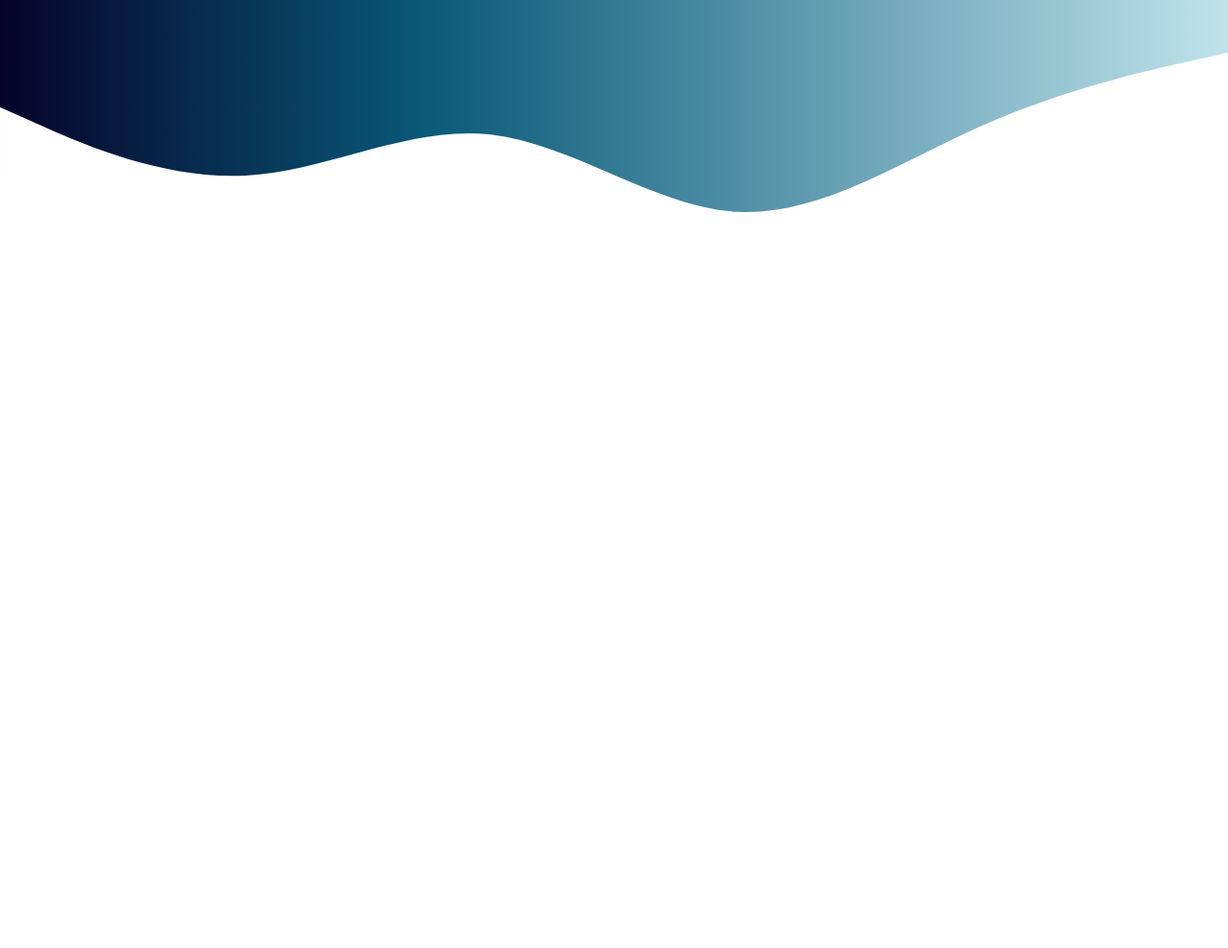
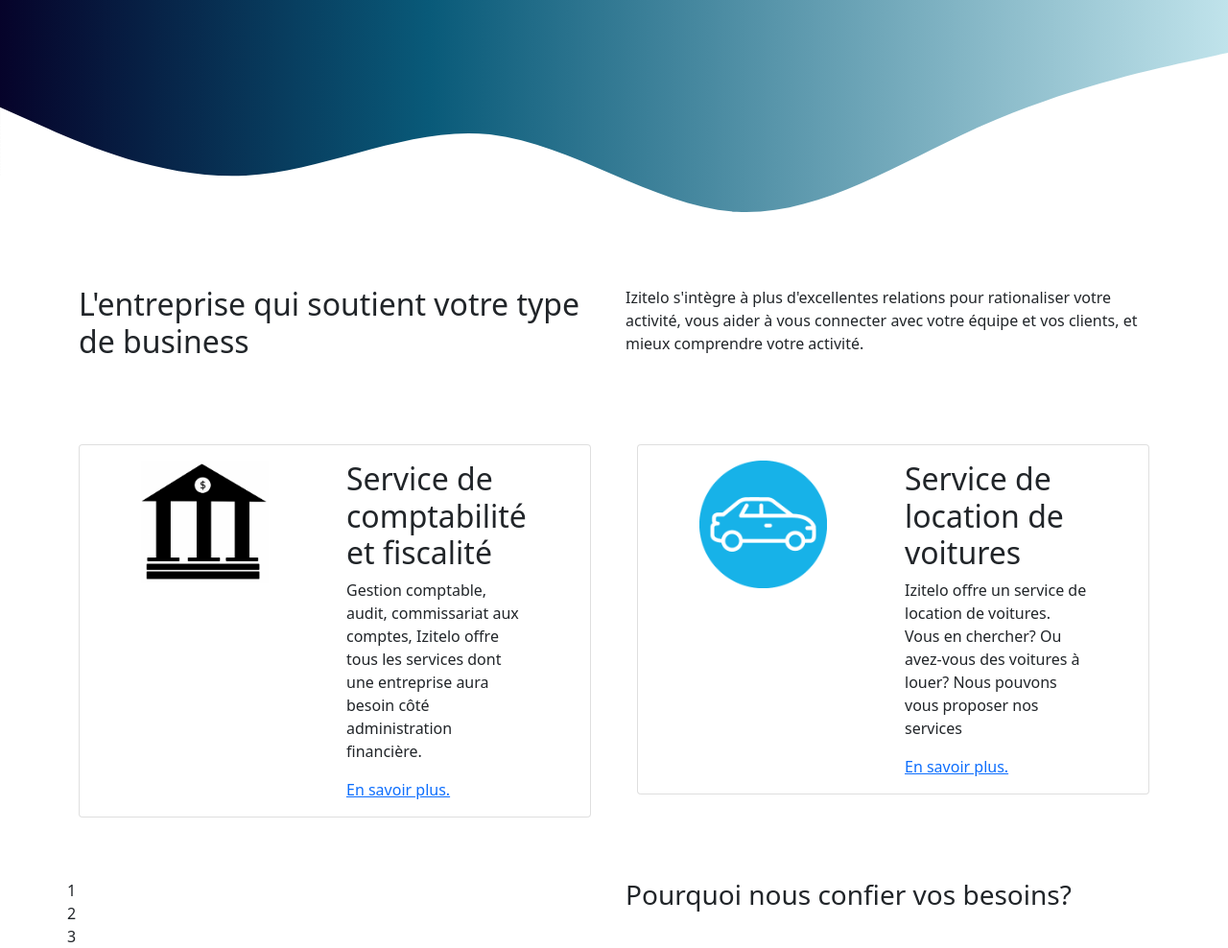
Before and after one commit to Piso02/izytelo, a plain HTML site: page index.html in a window 1280 px wide. Shown: the part 628-1616 px from the top of the page at 96% size. Before the commit the page ends 910 px from the top, so only its background shows below. Drawn offline with nearby package versions, Linux system fonts and the light colour scheme.

Commit message:
features

```diff
--- a/index.css
+++ b/index.css
@@ -45,6 +45,21 @@ a.navbar-brand {
     font-family: 'Montserrat', sans-serif;;
 }
 
+/* about */
+.about {
+    margin-bottom: 6%;
+}
+
+/* services */
+.img-fluid {
+    max-width: 70%;
+    height: auto;
+}
+
+/* why */
+.feature {
+    margin-top: 5%;
+}
 
 /* container-about
     .container-about {
--- a/index.html
+++ b/index.html
@@ -35,10 +35,13 @@
                   <a class="nav-link active" aria-current="page" href="#">Accueil</a>
                 </li>
                 <li class="nav-item">
-                  <a class="nav-link" href="#">Nos expertises</a>
+                  <a class="nav-link" href="#">Prestations-Conseils</a>
                 </li>
                 <li class="nav-item">
-                  <a class="nav-link" href="#">Nos tarifs</a>
+                  <a class="nav-link" href="#"></a>
+                </li>
+                <li class="nav-item">
+                  <a class="nav-link" href="#">Contact</a>
                 </li>
               </ul>
             </div>
@@ -50,15 +53,88 @@
           <div class="container pt-3">
             <div class="row align-items-center justify-content-center">
               <div class="col-md-6">
-                <h2>Services de comptabilité et de fiscalité</h2>
-                <p>Izitelo est votre voie vers l'avenir de la fiscalité et de la finance.</p>
-                <button type="button" class="btn btn-light btn-lg">Simulez vos impôts</button>
+                <h2>Confiez-nous vos besoins, c'est plus facile </h2>
+                <p>Izitelo met en place deux structures dédiées, l'administration financière et la location de voiture.</p>
+                <button type="button" class="btn btn-light btn-lg">En savoir plus</button>
               </div>
               <div class="col-md-6"><img src="img/Helping a partner-rafiki.svg" alt="header img"></div>
             </div>
           </div>
           <svg xmlns="http://www.w3.org/2000/svg" viewBox="0 0 1440 320"><path fill="#fff" fill-opacity="1" d="M0,128L48,149.3C96,171,192,213,288,208C384,203,480,149,576,160C672,171,768,245,864,250.7C960,256,1056,192,1152,149.3C1248,107,1344,85,1392,74.7L1440,64L1440,320L1392,320C1344,320,1248,320,1152,320C1056,320,960,320,864,320C768,320,672,320,576,320C480,320,384,320,288,320C192,320,96,320,48,320L0,320Z"></path></svg>
         </header>
+
+        <!-- about -->
+        <section class="about">
+          <div class="container pt-3">
+            <div class="row">
+              <div class="col-md-6">
+                <h2>L'entreprise qui soutient votre type de business</h2>
+              </div>
+              <div class="col-md-6">
+                <p>Izitelo s'intègre à plus d'excellentes relations pour rationaliser votre activité, vous aider à vous connecter avec votre équipe et vos clients, et mieux comprendre votre activité.</p>
+              </div>
+            </div>
+          </div>
+        </section>
+
+        <!-- services -->
+        <div class="container">
+          <div class="row g-5">
+            <div class="col-sm-6">
+              <div class="card">
+                <div class="card-body">
+                  <div class="container">
+                    <div class="row">
+                      <div class="col-xl-6 col-lg-6 col-md-6">
+                        <img src="img/tax.png" alt="responsive webite" class="img-fluid">
+                      </div>
+                      <div class="col-xl-6 col-lg-6 col-md-6">
+                        <h2>Service de comptabilité et fiscalité</h2>
+                        <p>Gestion comptable, audit, commissariat aux comptes, Izitelo offre tous les services dont une entreprise aura besoin côté administration financière.</p>
+                        <a href="#">En savoir plus.</a>
+                      </div>
+                    </div>
+                  </div>
+                </div>
+              </div>
+            </div>
+            <div class="col-sm-6">
+              <div class="card">
+                <div class="card-body">
+                  <div class="container">
+                    <div class="row">
+                      <div class="col-xl-6 col-lg-6 col-md-6">
+                        <img src="img/102762.png" alt="responsive webite" class="img-fluid">
+                      </div>
+                      <div class="col-xl-6 col-lg-6 col-md-6">
+                        <h2>Service de location de voitures</h2>
+                        <p>Izitelo offre un service de location de voitures. Vous en chercher? Ou avez-vous des voitures à louer? Nous pouvons vous proposer nos services</p>
+                        <a href="#">En savoir plus.</a>
+                      </div>
+                    </div>
+                  </div>
+                </div>
+              </div>
+            </div>
+          </div>
+        </div>
+
+        <!-- Pourquoi -->
+        <section class="feature">
+          <div class="container">
+            <div class="row">
+              <div class="col-md-6">
+                <div class="row">1</div>
+                <div class="row">2</div>
+                <div class="row">3</div>
+              </div>
+              <div class="col-md-6">
+                <h3>Pourquoi nous confier vos besoins?</h3>
+              </div>
+            </div>
+          </div>
+        </section>
+
 
         <!-- Bootstrap js -->
         <script src="https://cdn.jsdelivr.net/npm/bootstrap@5.0.2/dist/js/bootstrap.bundle.min.js" integrity="sha384-MrcW6ZMFYlzcLA8Nl+NtUVF0sA7MsXsP1UyJoMp4YLEuNSfAP+JcXn/tWtIaxVXM" crossorigin="anonymous"></script>
@@ -74,28 +150,6 @@
           <p class="about-landing">
             Un cabinet moderne de comptabilité qui est votre catalyseur pour obtenir des informations exploitables, un soutien dévoué et des rapports transparents afin que vous puissiez atteindre et dépasser vos objectifs financiers. Notre équipe tire parti de l'efficacité de la comptabilité en nuage et offre un soutien personnalisé, le tout dans le cadre d'un modèle de tarification forfaitaire.
           </p>
-        </div>
-
-       Grid
-        <div class="container-grid">
-          <div class="row">
-            <div class="col-sm">
-              <img class="img-fluid" src="img/cloud.png"/> <br>
-              <span class="caption">Cloud <br>accounting</span>
-            </div>
-            <div class="col-sm">
-              <img class="img-fluid2" src="img/strategy.png"/> <br>
-              <span class="caption">Strategy <br>and advisory</span>
-            </div>
-            <div class="col-sm">
-              <img class="img-fluid2" src="img/tax.png"/> <br>
-              <span class="caption">Tax Consultancy <br>and compliance</span>
-            </div>
-            <div class="col-sm">
-              <img class="img-fluid2" src="img/automation.png"/> <br>
-              <span class="caption">System design <br>and Automation</span>
-            </div>
-          </div>
         </div>
 
          Quotes
```
Also changed, not shown: img/102762.png (added).
